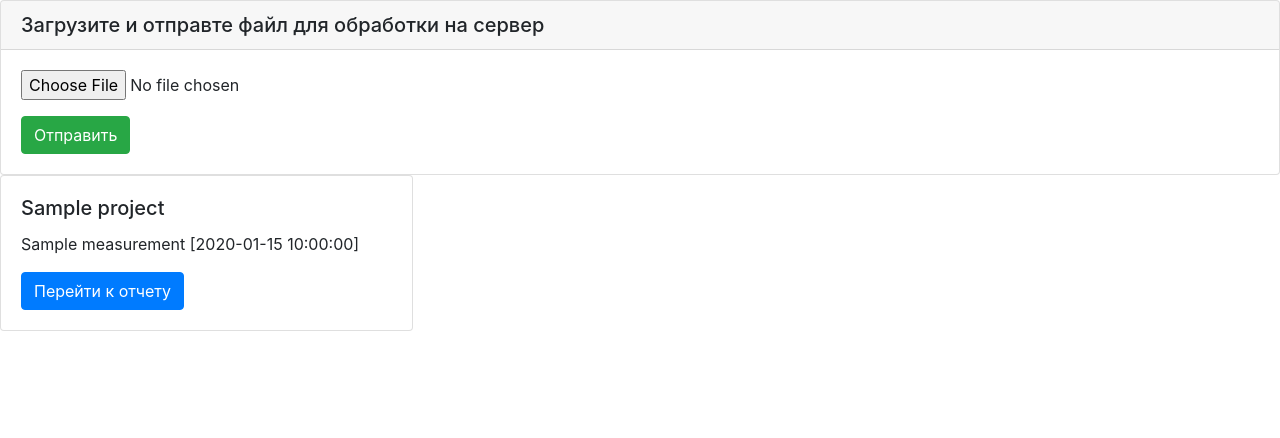
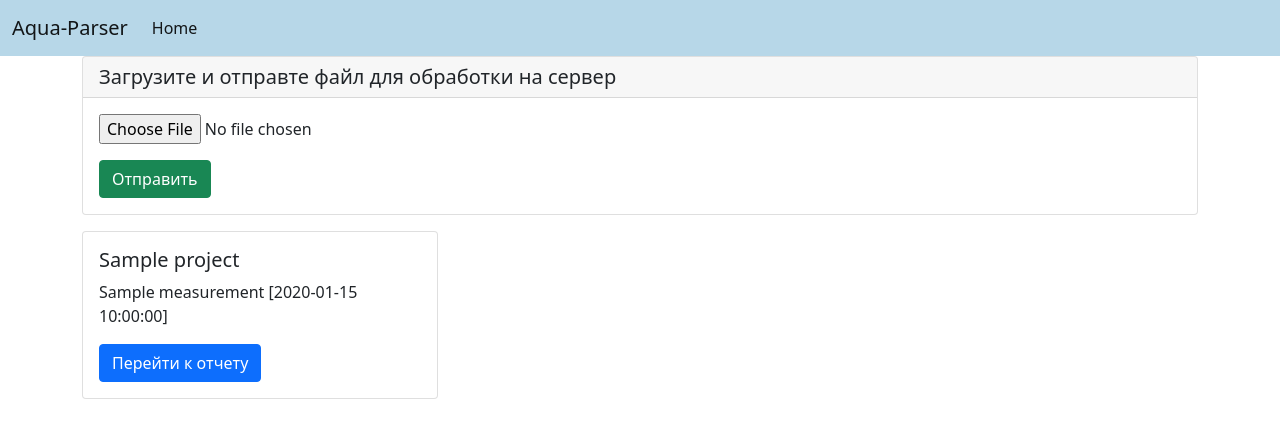
Before and after one commit to pdf-reports-parser/frontend, a Flask app: template frontend/templates/index.html in a window 1280 px wide. Shown: the top 438 px of the page. Run offline with Flask 2, Linux system fonts and the light colour scheme; the template is opened without the code that fills it: values that come from a table or form of the project are taken from there, most other values are stand-ins (such as "Sample title", 1, 10 or a date in 2020); some libraries are stand-ins or nearby versions.

Commit message:
Feature/base html (#13)
* Base and navbar teplates were added, index.html and measurements.html refactored.

* refactoring

```diff
--- /dev/null
+++ b/frontend/templates/base.html
@@ -0,0 +1,30 @@
+<!doctype html>
+<html lang="en">
+  <head>
+    <!-- Required meta tags -->
+    <meta charset="utf-8">
+    <meta name="viewport" content="width=device-width, initial-scale=1">
+
+    <!-- Bootstrap CSS -->
+    <link href="https://cdn.jsdelivr.net/npm/bootstrap@5.1.3/dist/css/bootstrap.min.css" rel="stylesheet" integrity="sha384-1BmE4kWBq78iYhFldvKuhfTAU6auU8tT94WrHftjDbrCEXSU1oBoqyl2QvZ6jIW3" crossorigin="anonymous">
+
+    <title>{{ page_title }}</title>
+  </head>
+  <body>
+    {% include 'navbar.html' %}
+    <div class="container">
+      {% block content %}{% endblock %}
+    </div>
+
+    <!-- Optional JavaScript; choose one of the two! -->
+
+    <!-- Option 1: Bootstrap Bundle with Popper -->
+    <script src="https://cdn.jsdelivr.net/npm/bootstrap@5.1.3/dist/js/bootstrap.bundle.min.js" integrity="sha384-ka7Sk0Gln4gmtz2MlQnikT1wXgYsOg+OMhuP+IlRH9sENBO0LRn5q+8nbTov4+1p" crossorigin="anonymous"></script>
+
+    <!-- Option 2: Separate Popper and Bootstrap JS -->
+    <!--
+    <script src="https://cdn.jsdelivr.net/npm/@popperjs/core@2.10.2/dist/umd/popper.min.js" integrity="sha384-7+zCNj/IqJ95wo16oMtfsKbZ9ccEh31eOz1HGyDuCQ6wgnyJNSYdrPa03rtR1zdB" crossorigin="anonymous"></script>
+    <script src="https://cdn.jsdelivr.net/npm/bootstrap@5.1.3/dist/js/bootstrap.min.js" integrity="sha384-QJHtvGhmr9XOIpI6YVutG+2QOK9T+ZnN4kzFN1RtK3zEFEIsxhlmWl5/YESvpZ13" crossorigin="anonymous"></script>
+    -->
+  </body>
+</html>
--- a/frontend/templates/index.html
+++ b/frontend/templates/index.html
@@ -1,13 +1,8 @@
-<!doctype html>
-<html lang="en">
+{% extends "base.html" %}
+
+{% block content %}
+<html>
     <head>
-    <!-- Required meta tags -->
-        <meta charset="utf-8">
-        <meta name="viewport" content="width=device-width, initial-scale=1, shrink-to-fit=no">
-
-    <!-- Bootstrap CSS -->
-        <link rel="stylesheet" href="https://cdn.jsdelivr.net/npm/bootstrap@4.1.3/dist/css/bootstrap.min.css" integrity="sha384-MCw98/SFnGE8fJT3GXwEOngsV7Zt27NXFoaoApmYm81iuXoPkFOJwJ8ERdknLPMO" crossorigin="anonymous">
-
         <title>PDF-pars</title>
     </head>
     <body>
@@ -15,19 +10,19 @@
         <div class="card">
             <h5 class="card-header">Загрузите и отправте файл для обработки на сервер</h5>
             <div class="card-body">
-                {% block content %}
                 {{ form.hidden_tag() }}
                 <form action="{{ url_for('index.index') }}" enctype="multipart/form-data" method="post">
                     <div class="form-group">
                         {{ form.file }}
                     </div>
+                    <p></p>
                     <button type="submit" class="btn btn-success">Отправить</button>
                 </form>
-                {% endblock %}
             </div>
         </div>
+        <p></p>
 
-        <div class="card-columns">
+        <div class="row row-cols-1 row-cols-md-3 g-4">
         {% for measurement in measurements %}
             <div class="col-sm-15">
                 <div class="card">
@@ -41,12 +36,6 @@
         {% endfor %}
 
         </div>
-
-
-<!-- Optional JavaScript -->
-<!-- jQuery first, then Popper.js, then Bootstrap JS -->
-        <script src="https://code.jquery.com/jquery-3.3.1.slim.min.js" integrity="sha384-q8i/X+965DzO0rT7abK41JStQIAqVgRVzpbzo5smXKp4YfRvH+8abtTE1Pi6jizo" crossorigin="anonymous"></script>
-        <script src="https://cdn.jsdelivr.net/npm/popper.js@1.14.3/dist/umd/popper.min.js" integrity="sha384-ZMP7rVo3mIykV+2+9J3UJ46jBk0WLaUAdn689aCwoqbBJiSnjAK/l8WvCWPIPm49" crossorigin="anonymous"></script>
-        <script src="https://cdn.jsdelivr.net/npm/bootstrap@4.1.3/dist/js/bootstrap.min.js" integrity="sha384-ChfqqxuZUCnJSK3+MXmPNIyE6ZbWh2IMqE241rYiqJxyMiZ6OW/JmZQ5stwEULTy" crossorigin="anonymous"></script>
-    </body>
+</body>
 </html>
+{% endblock %}
--- a/frontend/templates/measurements.html
+++ b/frontend/templates/measurements.html
@@ -1,3 +1,6 @@
+{% extends "base.html" %}
+
+{% block content %}
 <html>
     <head>
         <title>Measurement</title>
@@ -19,3 +22,4 @@
         {% endfor %}
     </body>
 </html>
+{% endblock %}
--- /dev/null
+++ b/frontend/templates/navbar.html
@@ -0,0 +1,13 @@
+<nav class="navbar navbar-expand-lg sticky-top navbar-light" style="background-color: #b7d7e8;">
+    <div class="container-fluid">
+      <a class="navbar-brand" href="/">Aqua-Parser</a>
+      <button class="navbar-toggler" type="button" data-bs-toggle="collapse" data-bs-target="#navbarNavAltMarkup" aria-controls="navbarNavAltMarkup" aria-expanded="false" aria-label="Toggle navigation">
+        <span class="navbar-toggler-icon"></span>
+      </button>
+      <div class="collapse navbar-collapse" id="navbarNavAltMarkup">
+        <div class="navbar-nav">
+          <a class="nav-link active" aria-current="page" href="/">Home</a>
+        </div>
+      </div>
+    </div>
+  </nav>
--- a/frontend/views/measurement.py
+++ b/frontend/views/measurement.py
@@ -9,8 +9,10 @@ view = Blueprint('measurements', __name__)
 def measurements(uid):
     measurement = client.measurements.get_by_id(uid)
     trials = client.trials.get_for_measurement(uid)
+    title = f'Measurement {uid}'
     return render_template(
         'measurements.html',
+        page_title=title,
         measurement=measurement.dict(),
-        trials=[trial.dict() for trial in trials]
+        trials=[trial.dict() for trial in trials],
     )
```
